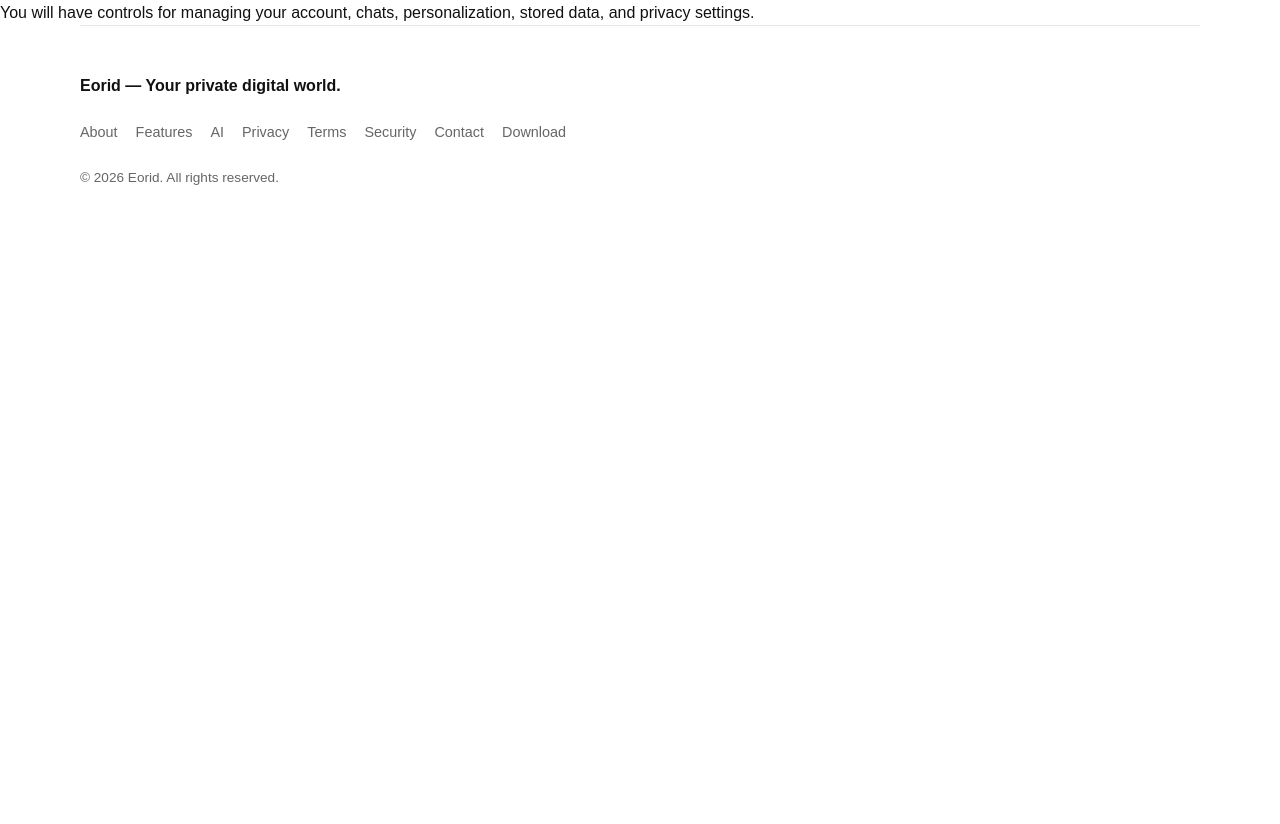
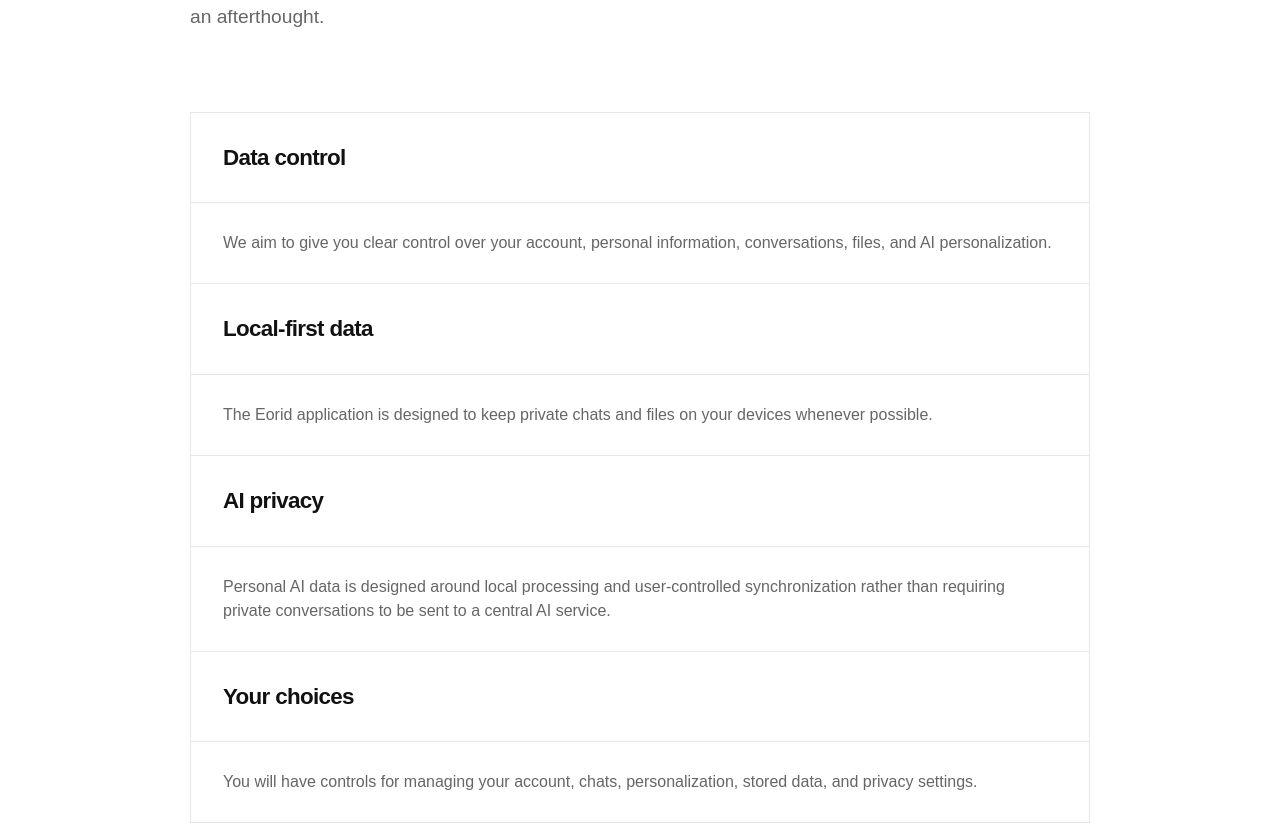
Before and after one commit to emptylessmind/Eorid-website, a Next.js app: page /privacy in a window 1280 px wide. Shown: the part 372-1196 px from the top of the page. Before the commit the page ends 800 px from the top, so only its background shows below. Built offline with nearby package versions, Linux system fonts and the light colour scheme.

Commit message:
Refactor PrivacyPage layout with additional div wrapper

```diff
--- a/src/app/privacy/page.tsx
+++ b/src/app/privacy/page.tsx
@@ -9,7 +9,7 @@
 export default function PrivacyPage() {
   return (
     <main>
-      <section>
+      <section className="page-section">
         <p>Eorid Privacy</p>
 
         <h1>Your privacy matters.</h1>
@@ -19,6 +19,7 @@
           product rather than as an afterthought.
         </p>
 
+        <div>
           <h2>Data control</h2>
           <p>
             We aim to give you clear control over your account, personal
@@ -34,8 +35,8 @@
           <h2>AI privacy</h2>
           <p>
             Personal AI data is designed around local processing and
-          user-controlled synchronization rather than requiring private
-          conversations to be sent to a central AI service.
+            user-controlled synchronization rather than requiring
+            private conversations to be sent to a central AI service.
           </p>
 
           <h2>Your choices</h2>
@@ -43,6 +44,7 @@
             You will have controls for managing your account, chats,
             personalization, stored data, and privacy settings.
           </p>
+        </div>
       </section>
     </main>
   );
```
Lines whose indentation alone changed are shown as unchanged.
